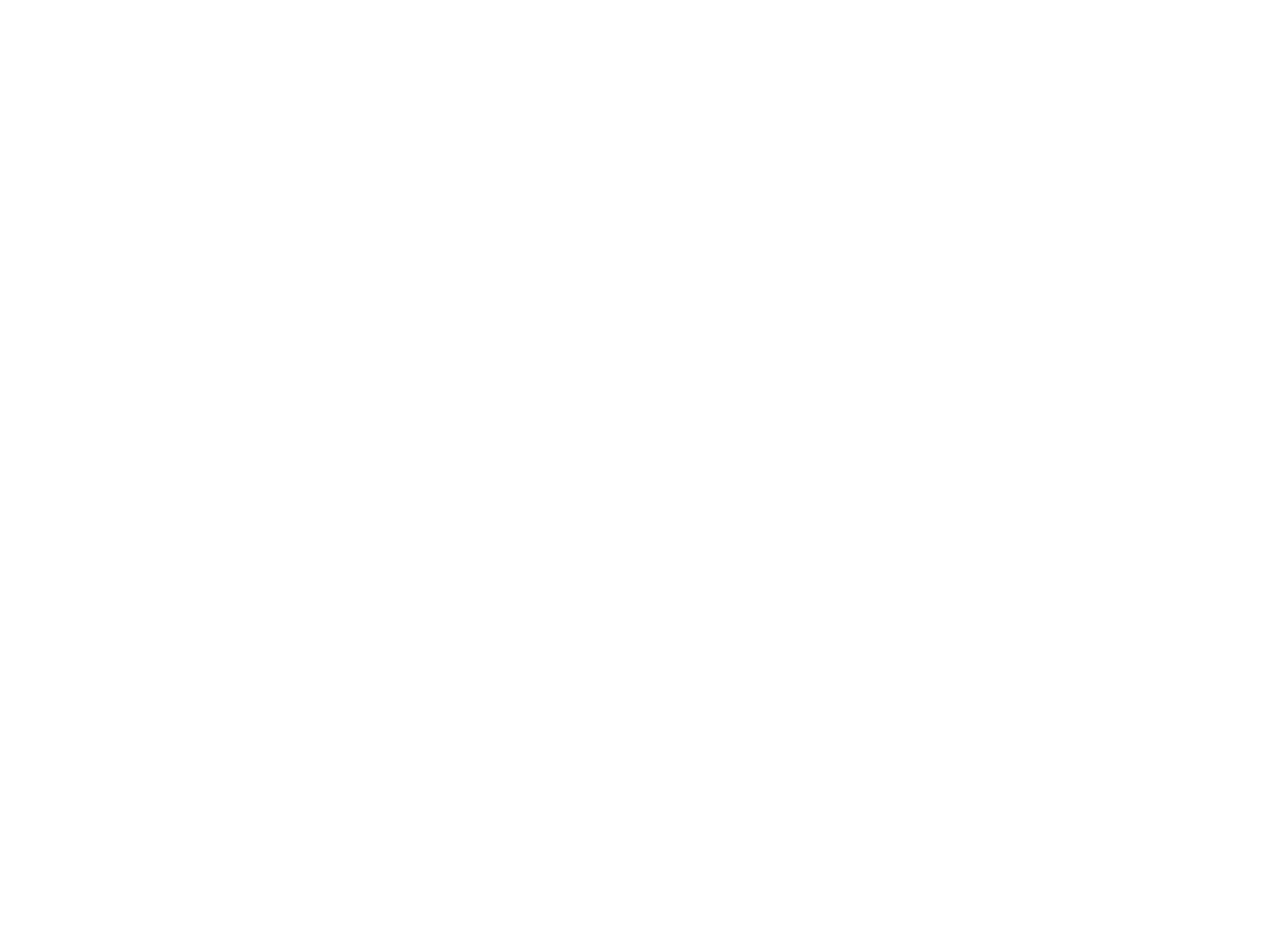
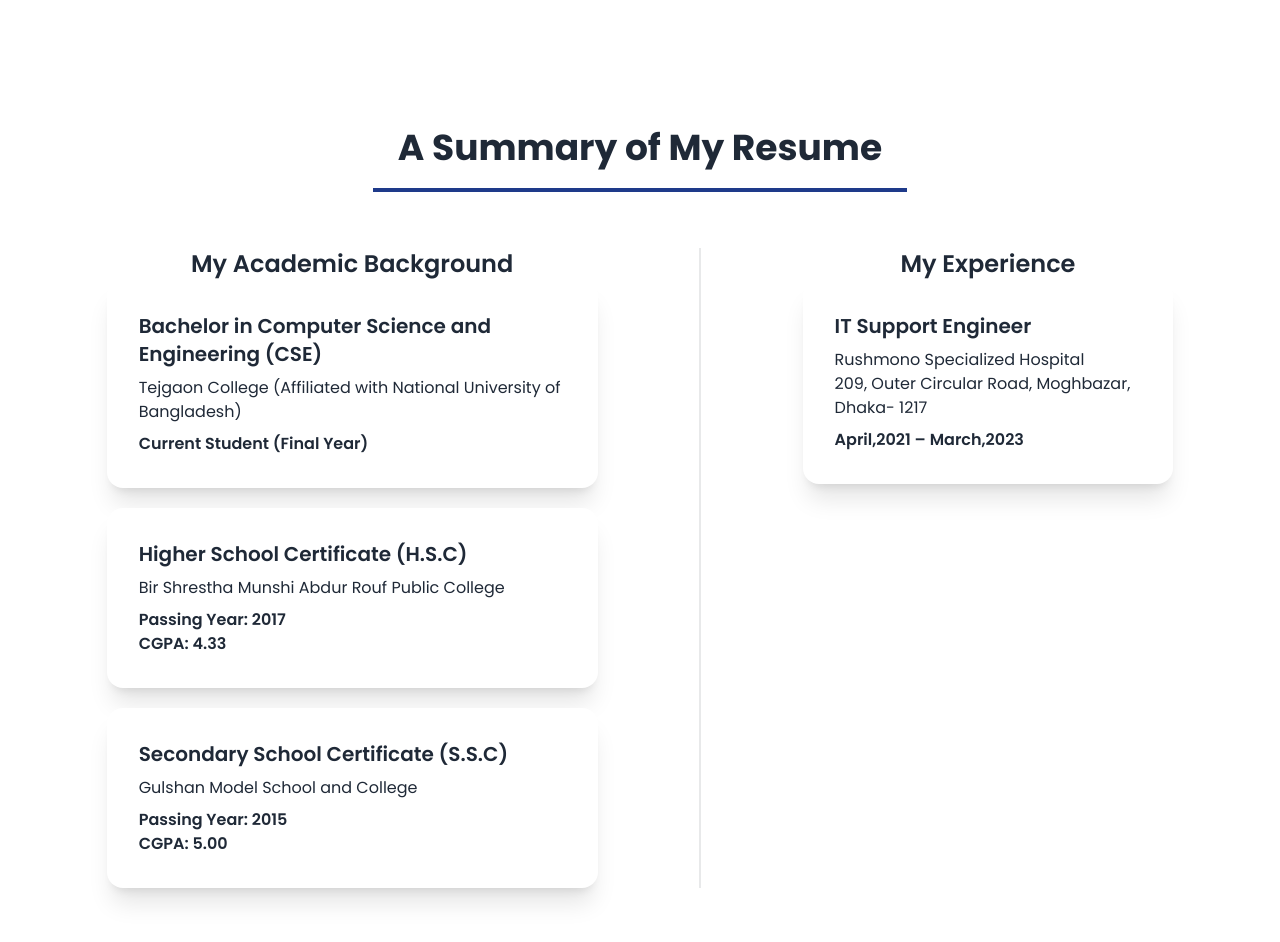
Before and after one commit to IfranAlamBishal/my-portfolio, a React (Vite) app: page / in a window 1280 px wide. Shown: the part 1260-2202 px from the top of the page. Before the commit the page ends 1388 px from the top, so only its background shows below. Built offline with nearby package versions, Linux system fonts and the light colour scheme.

Commit message:
add: added summary of resume

```diff
--- a/src/Pages/Home/Home.jsx
+++ b/src/Pages/Home/Home.jsx
@@ -1,5 +1,6 @@
 import Banner from "../Header/Banner/Banner";
 import Bio from "./Bio/Bio";
+import SummaryOfResume from "./SummaryOfResume/SummaryOfResume";
 import Technologies from "./Technologies/Technologies";
 
 const Home = () => {
@@ -8,6 +9,7 @@
             <Banner></Banner>
             <Bio></Bio>
             <Technologies></Technologies>
+            <SummaryOfResume></SummaryOfResume>
         </div>
     );
 };
--- /dev/null
+++ b/src/Pages/Home/SummaryOfResume/ResumeInfo/AcademinInfo.jsx
@@ -0,0 +1,36 @@
+
+const AcademinInfo = () => {
+    return (
+        <div>
+            <h2 className=" text-center text-2xl font-semibold">My Academic Background</h2>
+
+            <div className=" space-y-5">
+                <div className="card bg-white  shadow-xl">
+                    <div className="card-body">
+                        <h2 className="card-title">Bachelor in Computer Science and Engineering (CSE)</h2>
+                        <p>Tejgaon College (Affiliated with National University of Bangladesh)</p>
+                        <p className=" font-semibold">Current Student (Final Year)</p>
+                    </div>
+                </div>
+                <div className="card bg-white shadow-xl">
+                    <div className="card-body">
+                        <h2 className="card-title">Higher School Certificate (H.S.C)</h2>
+                        <p>Bir Shrestha Munshi Abdur Rouf Public College</p>
+                        <p className=" font-semibold">Passing Year: 2017 <br />
+                            CGPA: 4.33</p>
+                    </div>
+                </div>
+                <div className="card bg-white shadow-xl">
+                    <div className="card-body">
+                        <h2 className="card-title">Secondary School Certificate (S.S.C)</h2>
+                        <p>Gulshan Model School and College</p>
+                        <p className=" font-semibold">Passing Year: 2015 <br />
+                            CGPA: 5.00</p>
+                    </div>
+                </div>
+            </div>
+        </div>
+    );
+};
+
+export default AcademinInfo;
--- /dev/null
+++ b/src/Pages/Home/SummaryOfResume/ResumeInfo/Experience.jsx
@@ -0,0 +1,21 @@
+
+const Experience = () => {
+    return (
+        <div>
+            <h2 className=" text-center text-2xl font-semibold">My Experience</h2>
+
+            <div className=" space-y-5">
+                <div className="card bg-white shadow-xl">
+                    <div className="card-body">
+                        <h2 className="card-title">IT Support Engineer</h2>
+                        <p >Rushmono Specialized Hospital <br />
+                            209, Outer Circular Road, Moghbazar, Dhaka- 1217</p>
+                        <p className=" font-semibold">April,2021 – March,2023</p>
+                    </div>
+                </div>
+            </div>
+        </div>
+    );
+};
+
+export default Experience;
--- /dev/null
+++ b/src/Pages/Home/SummaryOfResume/SummaryOfResume.jsx
@@ -0,0 +1,18 @@
+import SectionHeaders from "../../../Shared/SectionHeaders/SectionHeaders";
+import AcademinInfo from "./ResumeInfo/AcademinInfo";
+import Experience from "./ResumeInfo/Experience";
+
+const SummaryOfResume = () => {
+    return (
+        <div className=" w-5/6 mx-auto my-40">
+            <SectionHeaders title="A Summary of My Resume"></SectionHeaders>
+            <div className=" flex flex-col lg:flex-row justify-between gap-20 py-10">
+                <AcademinInfo></AcademinInfo>
+                <div className="divider lg:divider-horizontal"></div>
+                <Experience></Experience>
+            </div>
+        </div>
+    );
+};
+
+export default SummaryOfResume;
```
